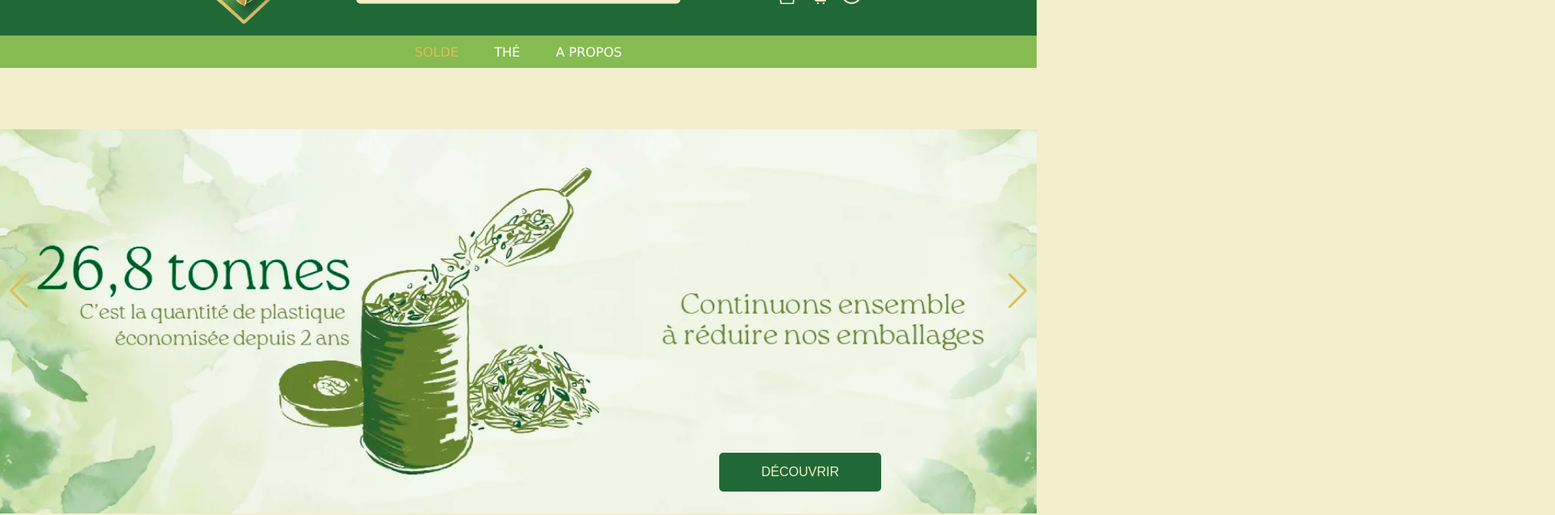
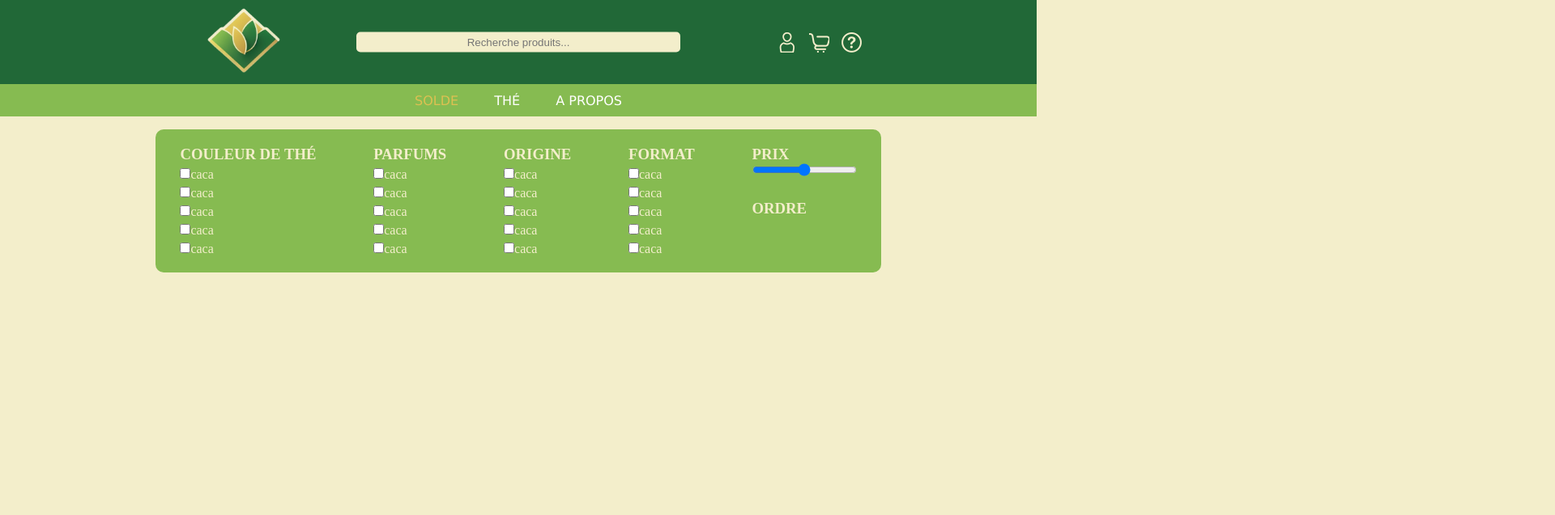
Before and after one commit to oayouub/projectTh-, a React (Create React App) app in the folder projethe/: page /filterproduit in a window 1280 px wide. Shown: the top 637 px of the page at 81% size, 1920 px wide, since content can reach past the window. Built offline with nearby package versions, Linux system fonts and the light colour scheme.

Commit message:
add filter page

```diff
--- a/projethe/src/App.js
+++ b/projethe/src/App.js
@@ -1,6 +1,7 @@
 import Home from "./pages/Home";
 import { BrowserRouter, Routes, Route } from "react-router-dom";
 import Produit from "./pages/Produit";
+import FilterProduit from "./pages/FilterProduit";
 
 function App() {
   return (
@@ -8,6 +9,7 @@ function App() {
       <Routes>
         <Route path="/" element={<Home />} />
         <Route path="/produit" element={<Produit />} />
+        <Route path="/filterproduit" element={<FilterProduit />} />
 
         <Route path="*" element={<Home />} />
       </Routes>
--- /dev/null
+++ b/projethe/src/components/Filter.js
@@ -0,0 +1,71 @@
+import React from 'react';
+
+const Filter = () => {
+    return (
+        <div className='filter'>
+            <ul>
+                <h3>COULEUR DE THÉ</h3>
+                <li><input type="checkbox" id='filter1' name='Couleur'/>
+                <label htmlFor="filter1" >caca</label></li>
+                <li><input type="checkbox" id='filter2' name='Couleur'/>
+                <label htmlFor="filter2">caca</label></li>
+                <li><input type="checkbox" id='filter3' name='Couleur'/>
+                <label htmlFor="filter3">caca</label></li>
+                <li><input type="checkbox" id='filter4' name='Couleur'/>
+                <label htmlFor="filter4">caca</label></li>
+                <li><input type="checkbox" id='filter5'name='Couleur' />
+                <label htmlFor="filter5">caca</label></li>
+            </ul>
+            <ul>
+                <h3>PARFUMS</h3>
+                <li><input type="checkbox" id='filter6' name='parfums'/>
+                <label htmlFor="filter6" >caca</label></li>
+                <li><input type="checkbox" id='filter7' name='parfums'/>
+                <label htmlFor="filter7">caca</label></li>
+                <li><input type="checkbox" id='filter8' name='parfums'/>
+                <label htmlFor="filter8">caca</label></li>
+                <li><input type="checkbox" id='filter9' name='parfums'/>
+                <label htmlFor="filter9">caca</label></li>
+                <li><input type="checkbox" id='filter10'name='parfums' />
+                <label htmlFor="filter10">caca</label></li>
+            </ul>
+            <ul>
+                <h3>ORIGINE</h3>
+                <li><input type="checkbox" id='filter11' name='origine'/>
+                <label htmlFor="filter11" >caca</label></li>
+                <li><input type="checkbox" id='filter12' name='origine'/>
+                <label htmlFor="filter12">caca</label></li>
+                <li><input type="checkbox" id='filter13' name='origine'/>
+                <label htmlFor="filter13">caca</label></li>
+                <li><input type="checkbox" id='filter14' name='origine'/>
+                <label htmlFor="filter14">caca</label></li>
+                <li><input type="checkbox" id='filter15'name='origine' />
+                <label htmlFor="filter15">caca</label></li>
+            </ul>
+            <ul>
+                <h3>FORMAT</h3>
+                <li><input type="checkbox" id='filter16' name='format'/>
+                <label htmlFor="filter16" >caca</label></li>
+                <li><input type="checkbox" id='filter17' name='format'/>
+                <label htmlFor="filter17">caca</label></li>
+                <li><input type="checkbox" id='filter18' name='format'/>
+                <label htmlFor="filter18">caca</label></li>
+                <li><input type="checkbox" id='filter19' name='format'/>
+                <label htmlFor="filter19">caca</label></li>
+                <li><input type="checkbox" id='filter20'name='format' />
+                <label htmlFor="filter20">caca</label></li>
+            </ul>
+            <div className='rightFilter'>
+                <ul>
+                    <li>
+               <h3>PRIX</h3>
+                <input type="range" id='filtreRange' /></li>
+                <li><h3>ORDRE</h3></li>
+                </ul>
+            </div>
+
+        </div>
+    );
+};
+
+export default Filter;
--- a/projethe/src/components/Navigation.js
+++ b/projethe/src/components/Navigation.js
@@ -18,7 +18,7 @@ const Navigation = () => {
     }
 
     return (
-        <div className='navbar'  style={{ top: scroll ? "0" : "-60px" }}>
+        <div className='navbar'  style={{ top: scroll ? "0" : "0" }}>
             <div className="navbarTop">
                 <ul>
                     <li id='logo'><img src="./img/logo.png" alt="img
--- /dev/null
+++ b/projethe/src/pages/FilterProduit.js
@@ -0,0 +1,14 @@
+import React from 'react';
+import Filter from '../components/Filter';
+import Navigation from '../components/Navigation';
+
+const FilterProduit = () => {
+    return (
+        <div className='filtrePage'>
+            <Navigation />
+            <Filter />
+        </div>
+    );
+};
+
+export default FilterProduit;
--- /dev/null
+++ b/projethe/src/style/components/_filter.scss
@@ -0,0 +1,34 @@
+.filtrePage{
+    display: flex;
+    justify-content: center;
+    align-items: center;
+}
+.filter{
+    margin-top: 20vh;
+    display: flex;
+    justify-content: space-around;
+    align-items: flex-start;
+    gap: 50px;
+    background-color: $color4;
+    width: 70%;
+    border-radius: 10px;
+    padding: 20px;
+
+    ul{
+        list-style: none;
+        display: flex;
+        flex-direction: column;
+        gap: 5px;
+
+        color: $color2;
+
+    }
+    .rightFilter{
+        display: flex;
+        flex-direction: column;
+         li{
+            padding-bottom: 20px;
+         }
+
+    }
+}
--- a/projethe/src/style/index.scss
+++ b/projethe/src/style/index.scss
@@ -8,6 +8,7 @@
 @import './components/sliderProduit';
 @import './components/categorieDiv';
 @import './components/selectionProduit';
+@import './components/filter';
 
 
 *{
```
